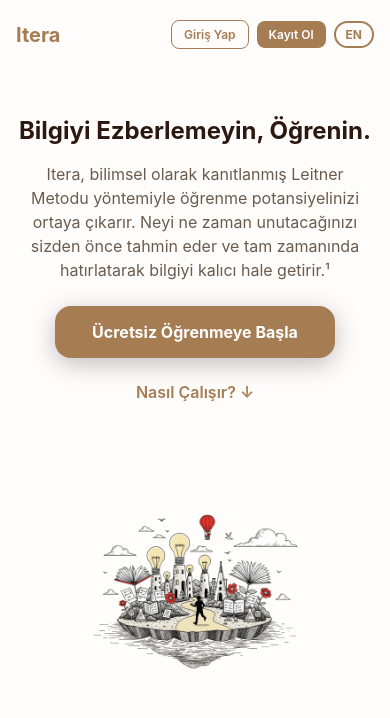
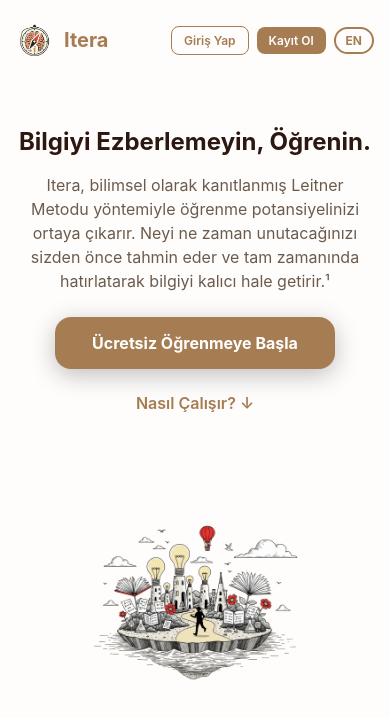
Before and after one commit to crazycoder46/itera, a React Native app in the folder frontend/: screen /Landing in a window 390 px wide. Shown: the top 718 px of the page. Built offline with nearby package versions, Linux system fonts and the light colour scheme; no server answers.

Commit message:
Restore logo in navbar and simplify browser tab title to just 'Itera'

```diff
--- a/frontend/index.js
+++ b/frontend/index.js
@@ -23,7 +23,7 @@ if (Platform.OS === 'web') {
 // SEO Meta Tags and Structured Data for Web
 if (Platform.OS === 'web') {
   // Set document title
-  document.title = 'Itera - Bilimsel Öğrenme Uygulaması | Leitner Sistemi ile Kalıcı Öğrenme';
+  document.title = 'Itera';
 
   // Create and append meta tags
   const createMetaTag = (name, content, property = false) => {
--- a/frontend/screens/LandingScreen.js
+++ b/frontend/screens/LandingScreen.js
@@ -220,6 +220,13 @@ export default function LandingScreen({ navigation }) {
       {/* Transparent Navbar */}
       <View style={styles.navbar} accessibilityRole="navigation" accessibilityLabel="Ana navigasyon">
         <View style={styles.logoContainer}>
+          <Image
+            source={require('../landing_images/logo.png')}
+            style={styles.logoImage}
+            resizeMode="contain"
+            accessibilityLabel="Itera logosu"
+            alt="Itera - Bilimsel Öğrenme Uygulaması Logosu"
+          />
           <Text style={[styles.logoText, { color: colors.primary }]} accessibilityRole="header" accessibilityLevel={1}>Itera</Text>
         </View>
 
```
